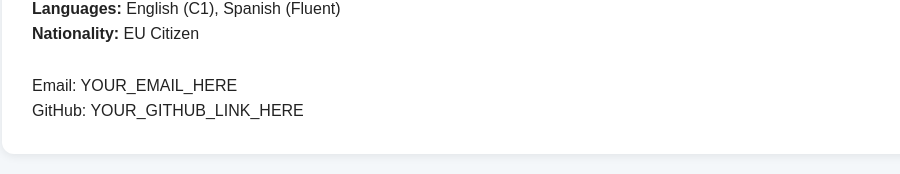
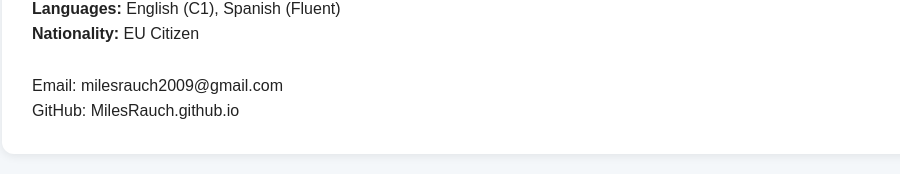
Before and after one commit to milesrauch/MilesRauch.github.io, a plain HTML site: page index.html in a window 1280 px wide. Shown: the part 2946-3120 px from the top of the page, without its empty margins (168-1068 px from the left). Drawn offline with Linux system fonts and the light colour scheme.

Commit message:
Update index.html

```diff
--- a/index.html
+++ b/index.html
@@ -213,7 +213,7 @@ Personal restoration project involving mechanical diagnosis, repair, research, r
 
 <br>
 
-<a class="button" href="YOUR_YOUTUBE_LINK_HERE">
+<a class="button" href="https://youtube.com/@milesrauch?si=q_WUdXiirOR0U0V1">
 Project YouTube Channel
 </a>
 
@@ -254,11 +254,11 @@ Experience teaching martial arts, developing leadership, communication, responsi
 <br>
 
 <p>
-Email: YOUR_EMAIL_HERE
+Email: milesrauch2009@gmail.com
 </p>
 
 <p>
-GitHub: YOUR_GITHUB_LINK_HERE
+GitHub: MilesRauch.github.io
 </p>
 
 </section>
```
